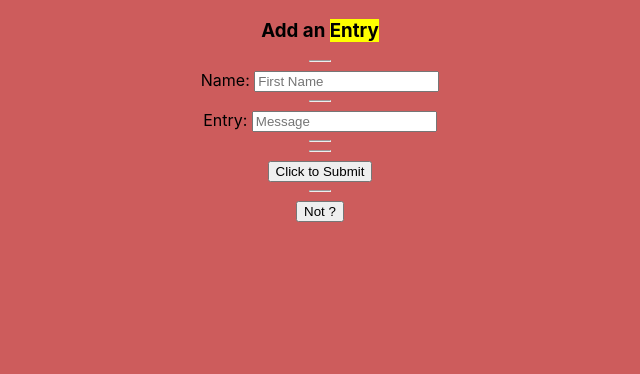
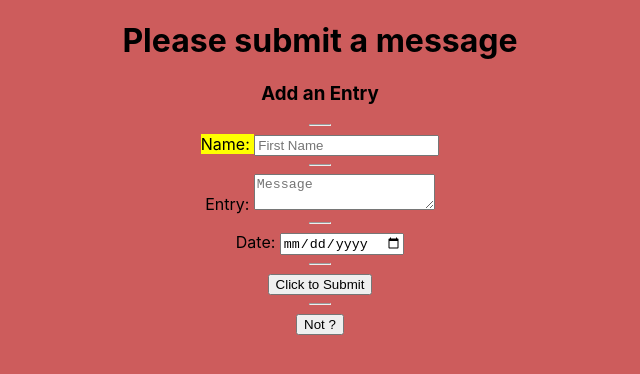
Before and after one commit to Gcrowder93/guestbook, a React (Create React App) app: page / in a window 1280 px wide. Shown: the top 374 px of the page, without its empty margins (320-960 px from the left). Built offline with nearby package versions, Linux system fonts and the light colour scheme.

Commit message:
just need testing

```diff
--- a/src/Components/EntryForm/EntryForm.js
+++ b/src/Components/EntryForm/EntryForm.js
@@ -5,27 +5,38 @@ import { useEntry } from '../../Context/EntryContext';
 export default function EntryForm() {
   const [userText, setUserText] = useState('');
   const [entryText, setEntryText] = useState('');
+  const [date, setDate] = useState('');
+  const [isDisabled, setIsDisabled] = useState(false);
   const { userInput, setUserInput } = useUser();
   const { guestEntry, setguestEntry } = useEntry();
 
   const handleSubmit = (e) => {
+    setIsDisabled(!isDisabled);
     e.preventDefault();
     setUserInput(userText);
-    setguestEntry([...guestEntry, { entry: entryText, userInput, id: guestEntry.length }]);
+    setguestEntry([...guestEntry, { entry: entryText, userInput, date, id: guestEntry.length }]);
   };
+
+  const displayMessage = userInput
+    ? `Thanks for the message ${userInput}`
+    : 'Please submit a message';
 
   return (
     <div>
+      <form onSubmit={handleSubmit}></form>
+      <h1>{displayMessage}</h1>
       <form>
-        <h3>
-          Add an <mark>Entry</mark>
-        </h3>
+        <h3>Add an Entry</h3>
         <hr width="20px"></hr>
         <div className="form-control">
-          <label>Name: </label>
+          <label>
+            <mark>Name: </mark>
+          </label>
+
           <input
             className="controls"
             type="text"
+            disabled={isDisabled}
             placeholder="First Name"
             value={userText}
             onChange={(e) => {
@@ -33,10 +44,11 @@ export default function EntryForm() {
             }}
           />
         </div>
+
         <hr width="20px"></hr>
         <div className="form-control">
           <label>Entry: </label>
-          <input
+          <textarea
             className="controls"
             type="text"
             placeholder="Message"
@@ -47,32 +59,30 @@ export default function EntryForm() {
           />
         </div>
         <hr width="20px"></hr>
-        {/* <div className="form-control">
+        <div className="form-control">
           <label>Date: </label>
           <input
             className="controls"
-            type="text"
+            type="date"
             placeholder="MM/DD/YYYY"
             value={date}
             onChange={(e) => {
               setDate(e.target.value);
             }}
           />
-        </div> */}
+        </div>
         <div>
           <hr width="20px"></hr>
           <button
             className="button"
-            setName={setUserInput}
+            setUserInput={setUserInput}
             setguestEntry={setguestEntry}
-            // setDate={setDate}
+            setDate={setDate}
             onClick={handleSubmit}
           >
             Click to Submit
           </button>
           <hr width="20px"></hr>
-          {/* this button below is for once you submit your name, and the name field goes away. This will have you able to 'log out'
-          currently, its letting me know that 'name' is undefined */}
           {<button onClick={() => setUserInput('')}>{`Not ${userInput} ?`}</button>}
         </div>
       </form>
--- /dev/null
+++ b/src/Components/EntryList/EntryList.css
@@ -0,0 +1,7 @@
+.card {
+  /* display: flex; */
+  flex-direction: row;
+  flex-wrap: wrap;
+  font-size: large;
+  text-shadow: 1px 1px 1px darkred;
+}
--- a/src/Components/EntryList/Entrylist.js
+++ b/src/Components/EntryList/Entrylist.js
@@ -1,14 +1,23 @@
 import React from 'react';
 import { useEntry } from '../../Context/EntryContext';
+import './EntryList.css';
 
 export default function EntryList() {
   const { guestEntry } = useEntry();
   return (
     <>
-      {guestEntry.map(({ id, entry, userInput }) => (
+      {guestEntry.map(({ id, entry, userInput, date }) => (
         <div className="entry" key={id}>
-          <p>{entry}</p>
-          <p>{userInput}</p>
+          <div className="card">
+            <ul>
+              <span>
+                <p>{userInput}</p>
+                <p>{entry}</p>
+                <a>{date}</a>
+              </span>
+              <hr width="35px"></hr>
+            </ul>
+          </div>
         </div>
       ))}
     </>
--- a/src/Context/EntryContext.js
+++ b/src/Context/EntryContext.js
@@ -4,7 +4,8 @@ const EntryContext = createContext();
 
 export function EntryProvider({ children }) {
   const [guestEntry, setguestEntry] = useState([]);
-  const contextValue = { guestEntry, setguestEntry };
+  const [date, setDate] = useState([]);
+  const contextValue = { guestEntry, setguestEntry, date, setDate };
   return <EntryContext.Provider value={contextValue}>{children}</EntryContext.Provider>;
 }
 
```
Also changed, not shown: src/index.css (+3 -5 lines).
